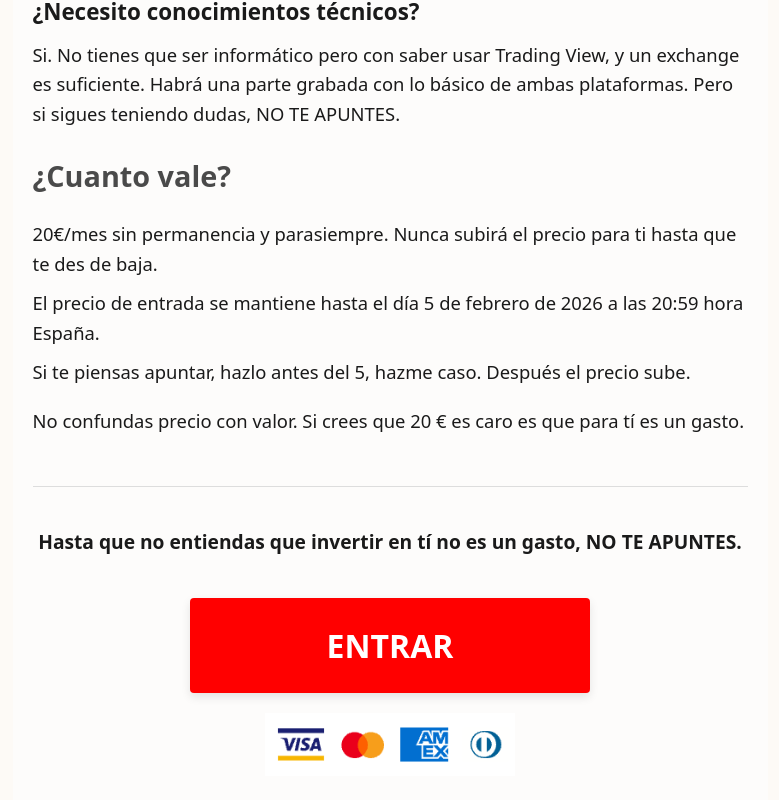
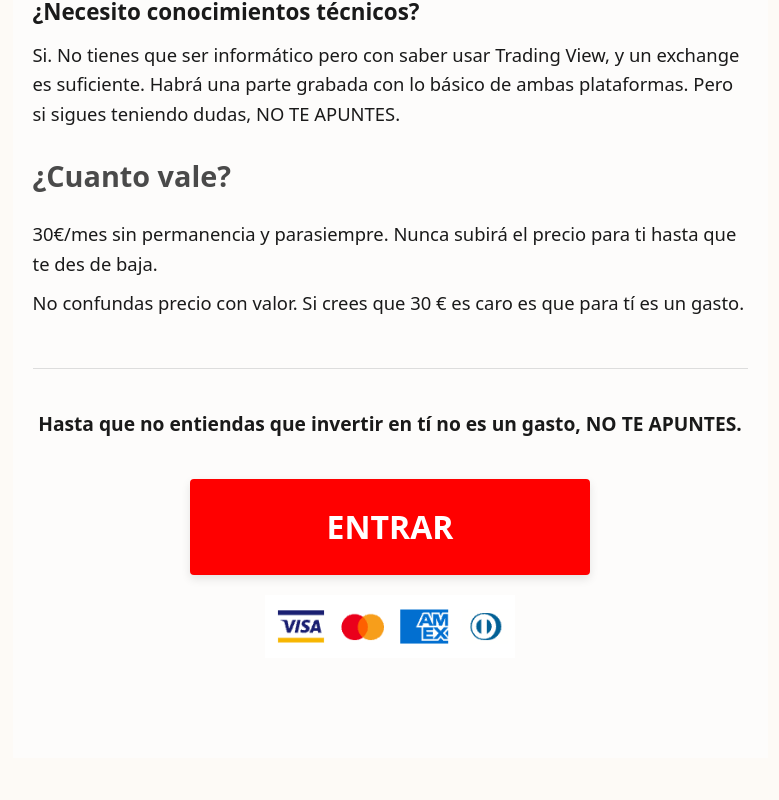
Before and after one commit to Lobosrf/My-web, a Next.js app: page /entrar in a window 1280 px wide. Shown: the part 7685-8485 px from the top of the page, without its empty margins (250-1029 px from the left). Built offline with nearby package versions, Linux system fonts and the light colour scheme.

Commit message:
Actualizar enlaces de pago y corregir texto dos

```diff
--- a/app/entrar/page.tsx
+++ b/app/entrar/page.tsx
@@ -165,11 +165,8 @@ export default function Entrar() {
                     <p style={{ marginBottom: '25px' }}>Si. No tienes que ser informático pero con saber usar Trading View, y un exchange es suficiente. Habrá una parte grabada con lo básico de ambas plataformas. Pero si sigues teniendo dudas, NO TE APUNTES.</p>
 
                     <h2 style={{ fontSize: '1.8rem', fontWeight: '900', marginBottom: '20px' }}>¿Cuanto vale?</h2>
-                    <p style={{ marginBottom: '10px' }}>20€/mes sin permanencia y parasiempre. Nunca subirá el precio para ti hasta que te des de baja.</p>
-                    <p style={{ marginBottom: '10px' }}>El precio de entrada se mantiene hasta el día 5 de febrero de 2026 a las 20:59 hora España.</p>
-                    <p style={{ marginBottom: '20px' }}>Si te piensas apuntar, hazlo antes del 5, hazme caso. Después el precio sube.</p>
-                    <p style={{ marginBottom: '40px' }}>No confundas precio con valor. Si crees que 20 € es caro es que para tí es un gasto.</p>
-
+                    <p style={{ marginBottom: '10px' }}>30€/mes sin permanencia y parasiempre. Nunca subirá el precio para ti hasta que te des de baja.</p>
+                    <p style={{ marginBottom: '40px' }}>No confundas precio con valor. Si crees que 30 € es caro es que para tí es un gasto.</p>
                     <div style={{ textAlign: 'center', marginTop: '50px', borderTop: '1px solid #ddd', paddingTop: '40px' }}>
                         <p style={{ fontSize: '1.2rem', fontWeight: '800' }}>Hasta que no entiendas que invertir en tí no es un gasto, NO TE APUNTES.</p>
                     </div>
```
